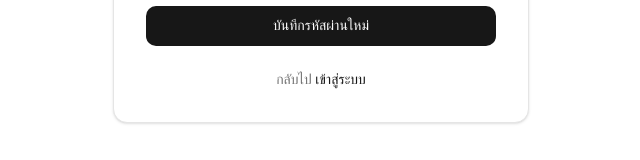
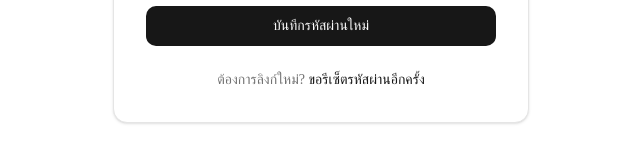
Before and after one commit to KaoSupa/EngLeet, a Next.js app: page /reset-password in a window 1280 px wide. Shown: the part 470-630 px from the top of the page, without its empty margins (319-959 px from the left). Built offline with nearby package versions, Linux system fonts and the light colour scheme; no server answers.

Commit message:
fix reset-password link

```diff
--- a/src/app/(auth)/reset-password/page.tsx
+++ b/src/app/(auth)/reset-password/page.tsx
@@ -1,5 +1,10 @@
+import { Suspense } from "react";
 import { ResetPasswordForm } from "@/components/auth/ResetPasswordForm";
 
 export default function ResetPasswordPage() {
-  return <ResetPasswordForm />;
+  return (
+    <Suspense fallback={null}>
+      <ResetPasswordForm />
+    </Suspense>
+  );
 }
--- a/src/components/auth/ForgotPasswordForm.tsx
+++ b/src/components/auth/ForgotPasswordForm.tsx
@@ -19,7 +19,7 @@ export function ForgotPasswordForm() {
     setLoading(true);
 
     const { error } = await supabase.auth.resetPasswordForEmail(email.trim(), {
-      redirectTo: `${window.location.origin}/auth/callback?next=${encodeURIComponent("/reset-password")}`,
+      redirectTo: `${window.location.origin}/reset-password`,
     });
 
     setLoading(false);
--- a/src/components/auth/ResetPasswordForm.tsx
+++ b/src/components/auth/ResetPasswordForm.tsx
@@ -2,16 +2,22 @@
 
 import { useState } from "react";
 import Link from "next/link";
+import { useSearchParams } from "next/navigation";
 import { createClient } from "@/lib/supabase/client";
 import { ErrorMessage, Field, SubmitButton, SuccessMessage } from "./UI";
 
 export function ResetPasswordForm() {
   const supabase = createClient();
+  const searchParams = useSearchParams();
   const [password, setPassword] = useState("");
   const [confirmPassword, setConfirmPassword] = useState("");
   const [error, setError] = useState("");
   const [success, setSuccess] = useState("");
   const [loading, setLoading] = useState(false);
+  const linkError =
+    searchParams.get("error_code") === "otp_expired"
+      ? "ลิงก์รีเซ็ตรหัสผ่านหมดอายุหรือถูกใช้ไปแล้ว โปรดขอลิงก์ใหม่อีกครั้ง"
+      : "";
 
   async function handleSubmit(e: React.FormEvent) {
     e.preventDefault();
@@ -52,7 +58,7 @@ export function ResetPasswordForm() {
       </div>
 
       <form onSubmit={handleSubmit} className="space-y-4">
-        {error && <ErrorMessage message={error} />}
+        {(error || linkError) && <ErrorMessage message={error || linkError} />}
         {success && <SuccessMessage message={success} />}
         <Field
           label="รหัสผ่านใหม่"
@@ -80,9 +86,12 @@ export function ResetPasswordForm() {
       </form>
 
       <p className="text-center text-sm text-muted-foreground">
-        กลับไป{" "}
-        <Link href="/login" className="text-primary hover:underline font-medium">
-          เข้าสู่ระบบ
+        ต้องการลิงก์ใหม่?{" "}
+        <Link
+          href="/forgot-password"
+          className="text-primary hover:underline font-medium"
+        >
+          ขอรีเซ็ตรหัสผ่านอีกครั้ง
         </Link>
       </p>
     </div>
```
